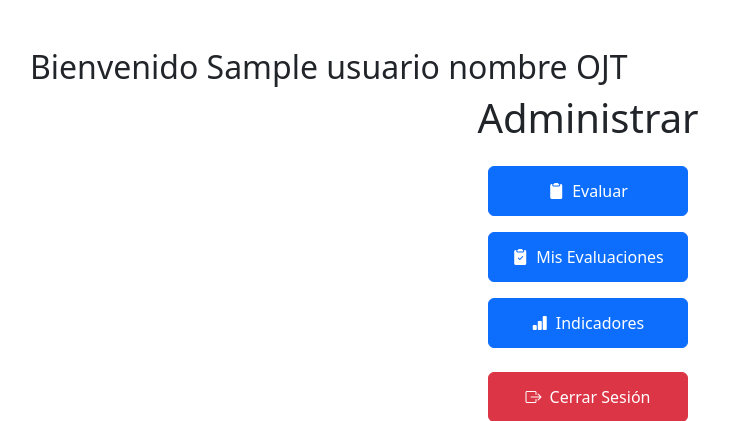
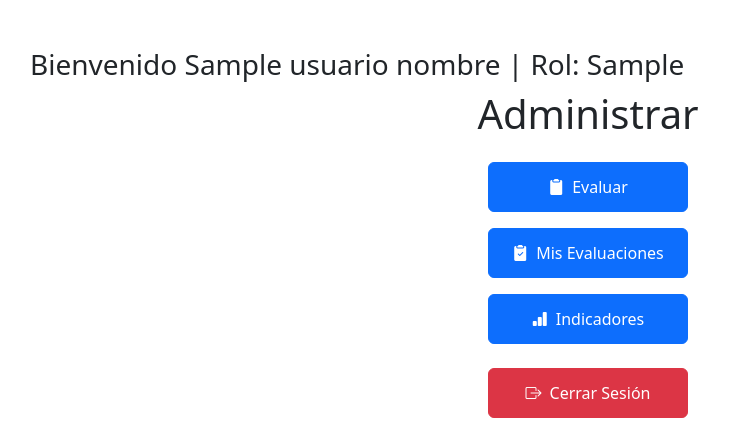
Before and after one commit to RicardoVaca109/SwissportEmsaWebApp, a Django app: template dashboard/templates/dashboard_rol_ojt.html in a window 1280 px wide. Shown: the part 56-477 px from the top of the page, without its empty margins (52-781 px from the left). Run offline with Django 5.2, Linux system fonts and the light colour scheme; the template is opened without the code that fills it: most values are stand-ins (such as "Sample title", 1, 10 or a date in 2020).

Commit message:
Cambios mínimos de visualización de datos

```diff
--- a/dashboard/templates/dashboard_accesos.html
+++ b/dashboard/templates/dashboard_accesos.html
@@ -3,8 +3,7 @@
 {% block title %}Accesos{% endblock %}
 
 {% block content %}
-<h2>Bienvenido/a {{usuario_nombre}}</h2>
-
+<h3>Bienvenido {{usuario_nombre}} | Rol: {{ usuario_rol }} </h3>
 <div class="d-flex flex-column align-items-center gap-3">
     <a href="{% url 'buscar_usuario_accesos' %}" class="btn btn-primary d-flex align-items-center justify-content-center"  style="width: 200px; height: 50px;">
         <i class="bi bi-person-raised-hand me-2"></i>Averiguar Accesos</a>
--- a/dashboard/templates/dashboard_rol_ojt.html
+++ b/dashboard/templates/dashboard_rol_ojt.html
@@ -1,7 +1,7 @@
 {% extends "base.html" %}
 {% block title %}Dashboard{% endblock %}
 {% block content %}
-<h2>Bienvenido {{usuario_nombre}} OJT</h2>
+<h3>Bienvenido {{usuario_nombre}} | Rol: {{ usuario_rol }} </h3>
 <div class="d-flex flex-column align-items-center gap-3">
   <h1>Administrar</h1>
   <a
```
